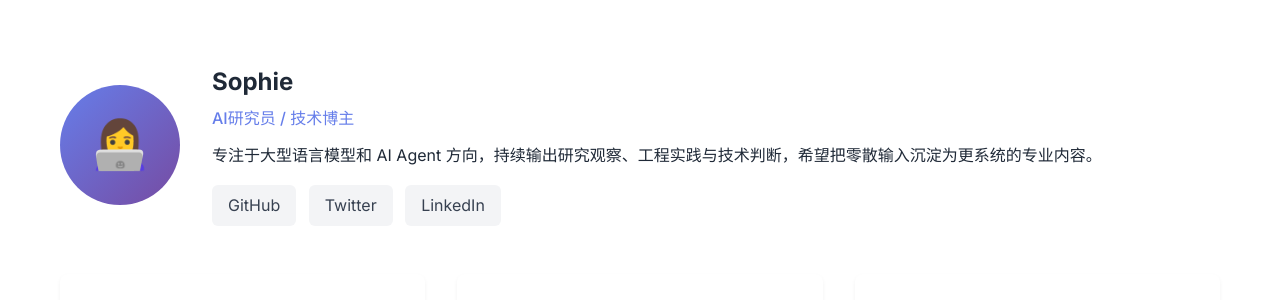
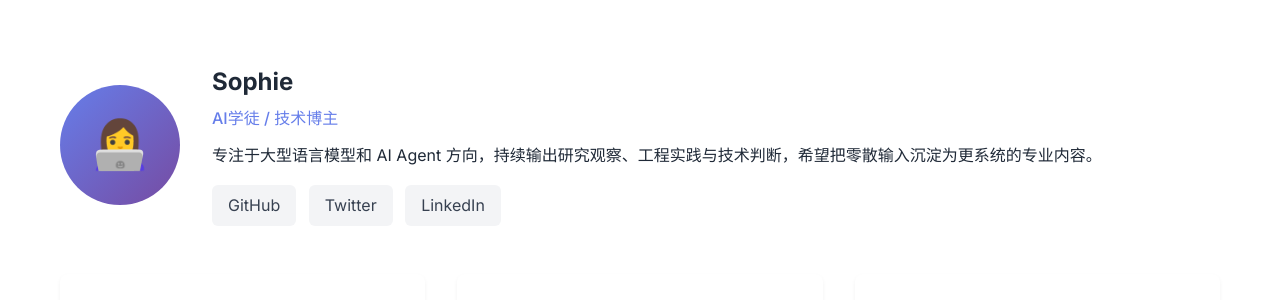
Before and after one commit to agent-2026-sophie/agent_sendiment, a Jekyll site: the page built from about.md, in a window 1280 px wide and 1324 px high. Shown: the part 252-552 px from the top of the window. Built offline with Jekyll 4.4.1, drawn with Linux system fonts in a browser that asks for light colours.

Commit message:
feat a bit

```diff
--- a/about.md
+++ b/about.md
@@ -19,7 +19,7 @@ description: 了解更多关于这个博客和作者的信息
       </div>
       <div class="profile-info">
         <h2>Sophie</h2>
-        <p class="profile-title">AI研究员 / 技术博主</p>
+        <p class="profile-title">AI学徒 / 技术博主</p>
         <p>专注于大型语言模型和 AI Agent 方向，持续输出研究观察、工程实践与技术判断，希望把零散输入沉淀为更系统的专业内容。</p>
         <div class="social-links">
           <a href="https://github.com/agent-2026-sophie" target="_blank">GitHub</a>
```
